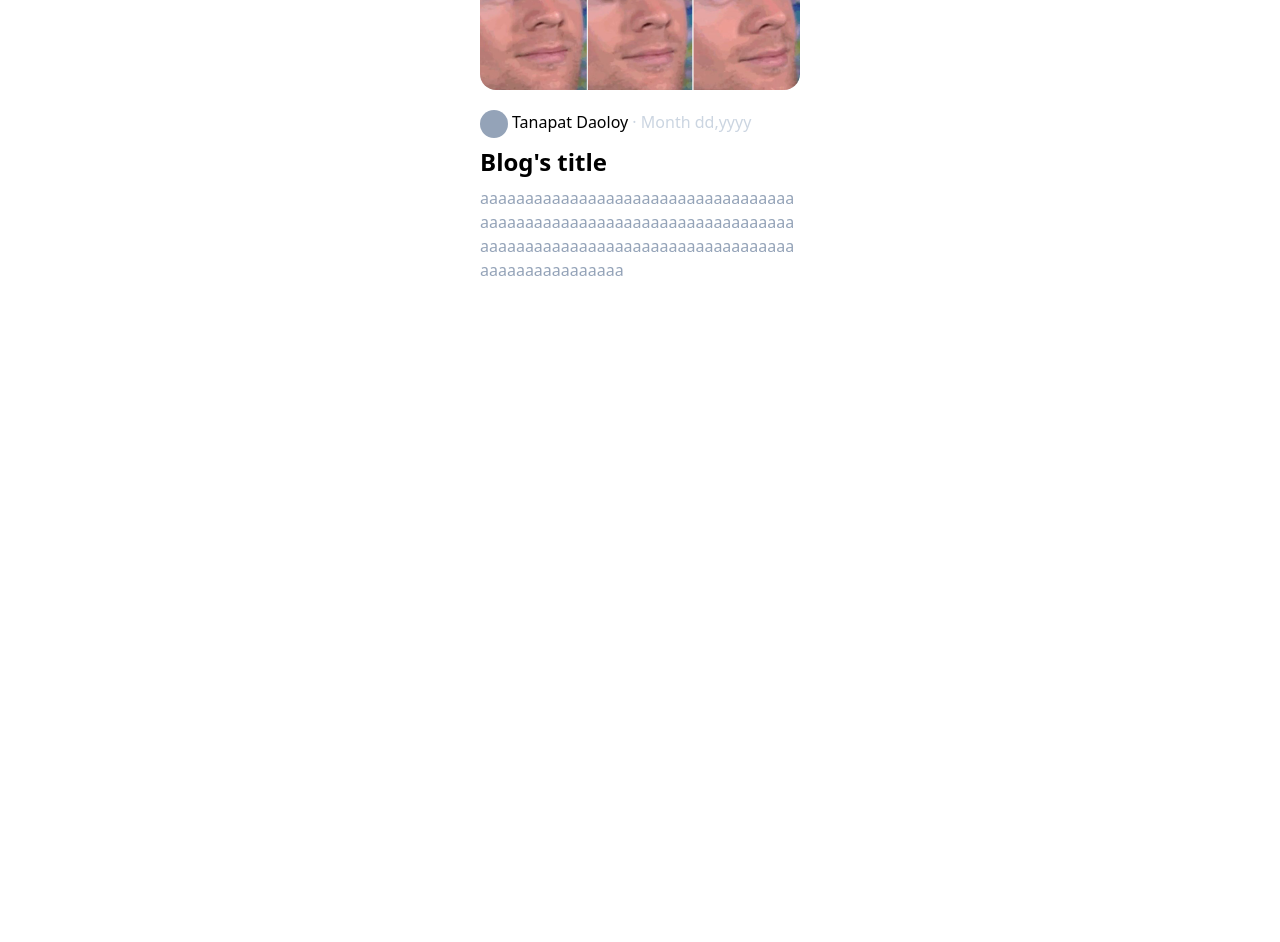
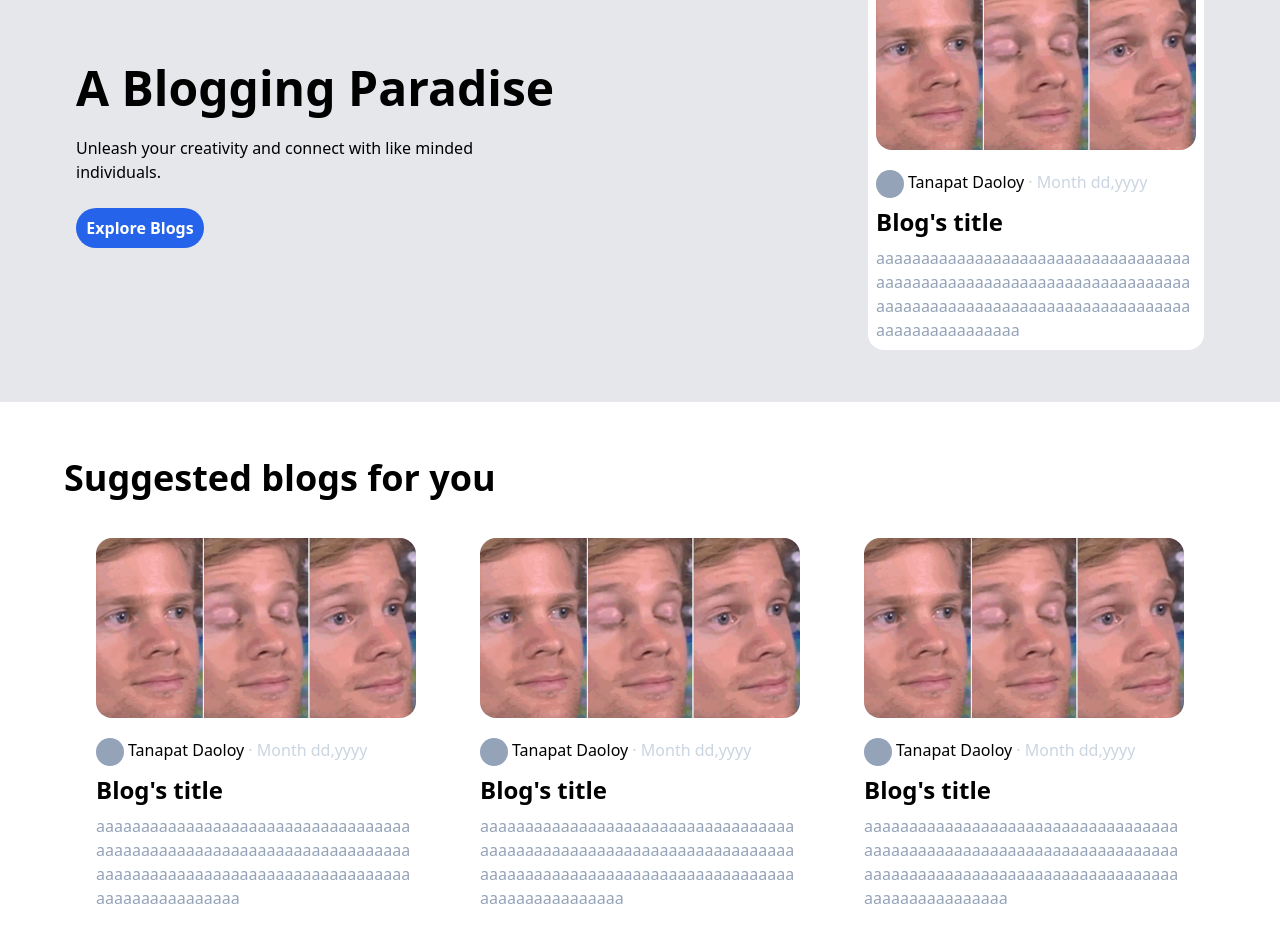
Before and after one commit to Lostjerome/PROJECT2-SEC-1-BLOGTOPIA, a Vue app: page / in a window 1280 px wide. Shown: the part 340-1282 px from the top of the page. Before the commit the page ends 800 px from the top, so only its background shows below. Built offline with nearby package versions, Linux system fonts and the light colour scheme.

Commit message:
✅ add home page

```diff
--- a/src/views/Home.vue
+++ b/src/views/Home.vue
@@ -2,7 +2,51 @@
 import Blog from "../components/Blog.vue";
 </script>
 <template>
-  <div>
-    <Blog />
+  <div class="w-full">
+    <div class="h-screen grid place-items-center">
+      <div class="md:bg-gray-200 grid  place-items-center w-full p-10">
+        <div class="grid md:grid-cols-2 content-center h-full items-center max-w-6xl w-full p-3">
+          <div class="flex flex-col space-y-6 my-10">
+            <h1 class="text-5xl font-bold">A Blogging Paradise</h1>
+          <p class="break-words w-3/4">Unleash your creativity and connect with like minded individuals.</p> <button
+            class="bg-blue-600 p-2 rounded-full w-32 text-white font-semibold">Explore
+            Blogs</button>
+        </div>
+        <Blog class="bg-white p-2 rounded-2xl place-self-end hidden md:block" />
+      </div>
+    </div>
+    <div class="mt-7 max-w-6xl w-full hidden md:block">
+      <h1 class="text-4xl font-bold pt-7 text-center md:text-start">Suggested blogs for you</h1>
+      <div class="max-w-6xl w-full grid grid-cols-3 place-items-center my-10">
+        <Blog />
+        <Blog/>
+        <Blog />
+      </div>
+    </div>
+    <div class="flex flex-row gap-28 max-w-6xl w-full p-6 md:mt-20">
+      <div class="w-4/6 ">
+        <div class="flex flex-col justify-start content-start gap-2">
+          <Blog :isList="true"/>
+          <Blog :isList="true"/>
+          <Blog :isList="true"/>
+          <Blog :isList="true"/>
+        </div>
+      </div>
+      <div class="w-2/5 hidden md:block p-5">
+        <div class="bg-gray-200 rounded-2xl p-6 hidden md:block">
+          <div>
+            <h2 class="font-bold text-xl mb-4">Recommended topics</h2>
+          </div>
+          <div class="flex flex-wrap gap-2">
+            <div class="bg-gray-300 rounded-full p-2 px-4 text-center w-fit text-xs">Programming</div>
+            <div class="bg-gray-300 rounded-full p-2 px-4 text-center w-fit text-xs">Technology</div>
+            <div class="bg-gray-300 rounded-full p-2 px-4 text-center w-fit text-xs">Self Improvement</div>
+            <div class="bg-gray-300 rounded-full p-2 px-4 text-center w-fit text-xs">Writing</div>
+            <div class="bg-gray-300 rounded-full p-2 px-4 text-center w-fit text-xs">Relationships</div>
+          </div>
+        </div>
+      </div>
+    </div>
   </div>
+</div>
 </template>
```
